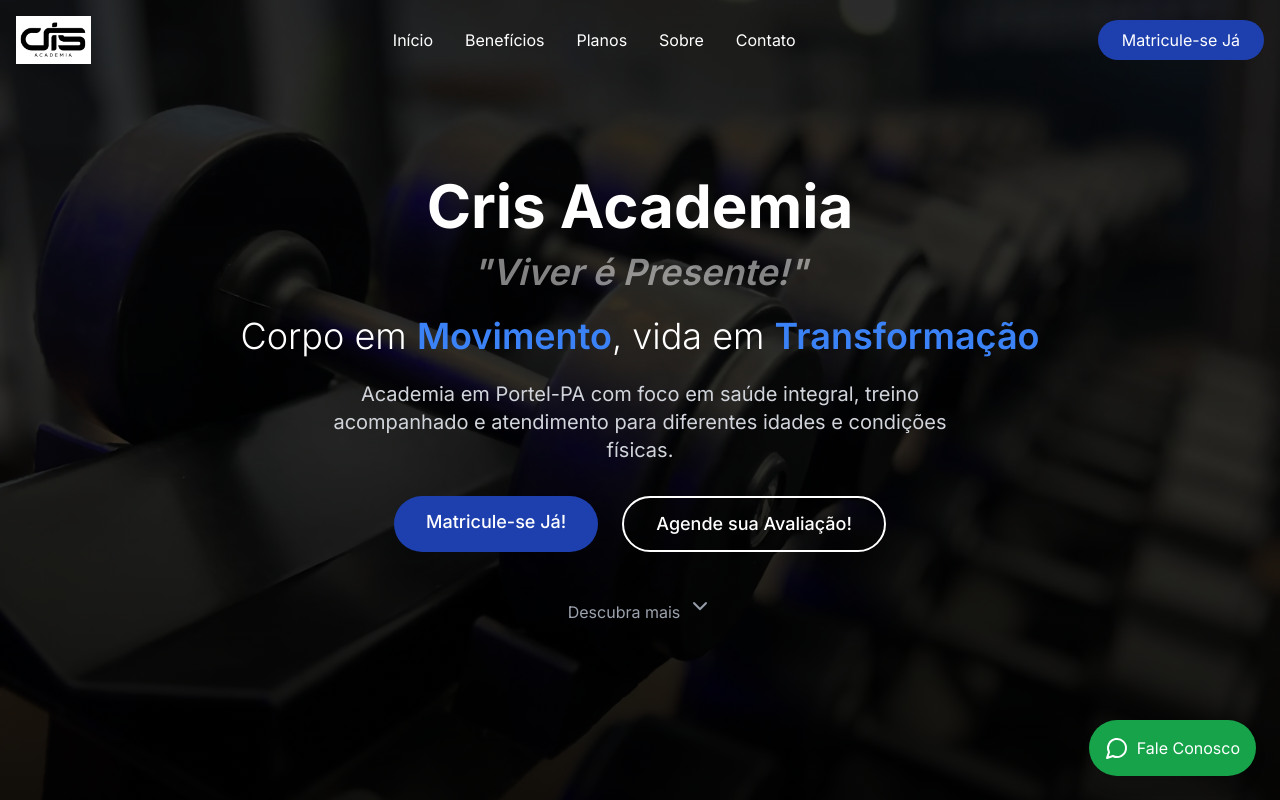
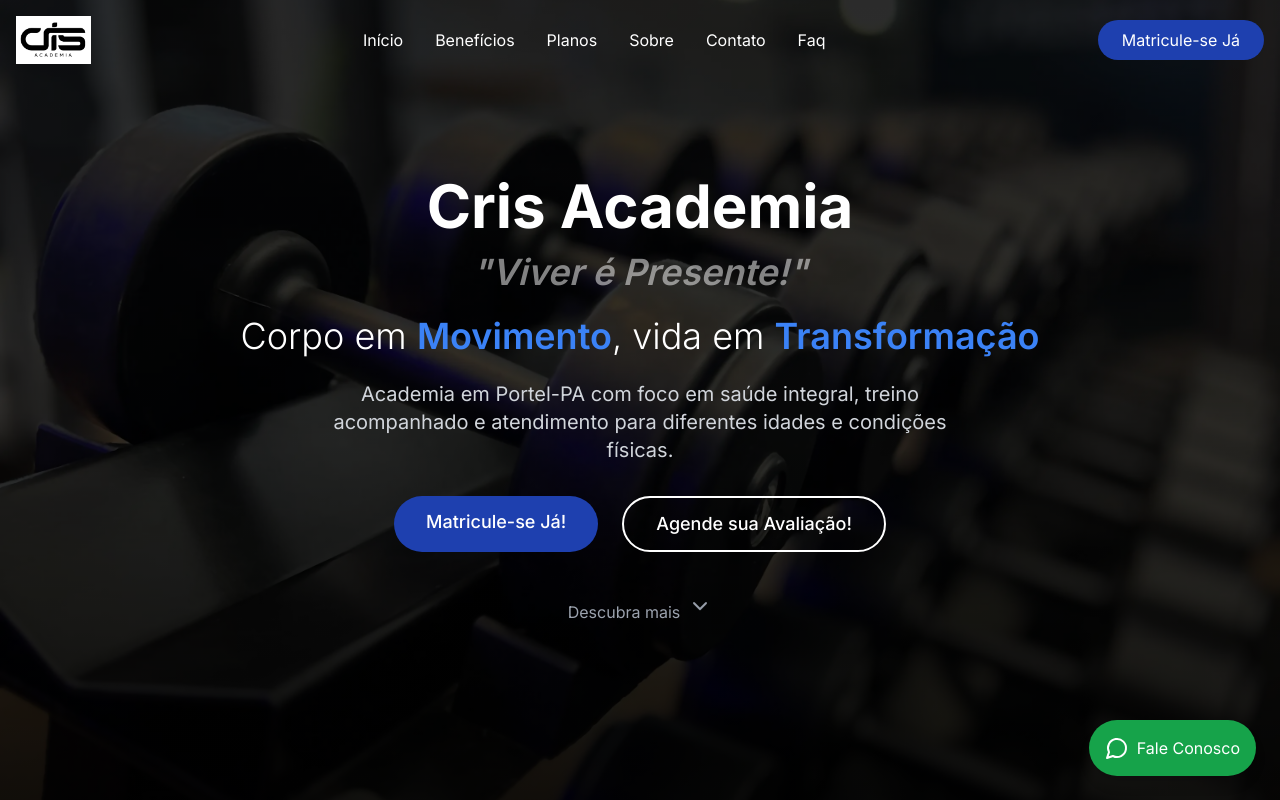
Before and after one commit to erivamjr/gym-cris, a Next.js app: page / in a window 1280 px wide. Shown: the top 800 px of the page. Built offline with nearby package versions, Linux system fonts and the light colour scheme.

Commit message:
docs: improve FAQ response

```diff
--- a/src/components/Faq.tsx
+++ b/src/components/Faq.tsx
@@ -10,7 +10,7 @@ const Faq = () => {
   const faqs = [
     {
       question: "Quais dias e horários funciona a academia?",
-      answer: "Segunda a sexta, das 06h às 20h30 e aos sábados abri e 8h30 até às 12h."
+      answer: "De segunda a sexta, das 6h às 21h, e aos sábados, das 8h30 até as 12h."
     },
     {
       question: "Tem instrutor disponível?",
--- a/src/components/Header.tsx
+++ b/src/components/Header.tsx
@@ -10,6 +10,7 @@ const navItems = [
   { href: "#planos", label: "Planos" },
   { href: "#sobre", label: "Sobre" },
   { href: "#contato", label: "Contato" },
+  { href: "#faq", label: "Faq" },
 ];
 
 const Header = () => {
```
